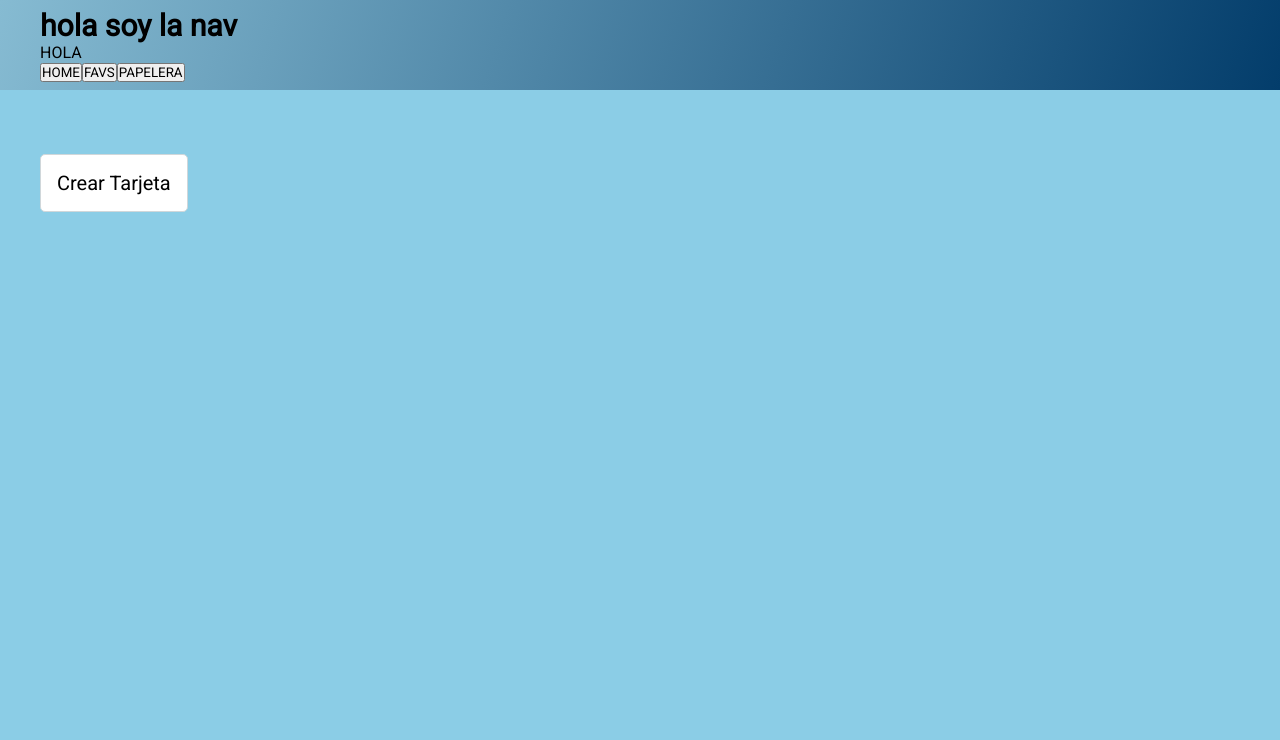
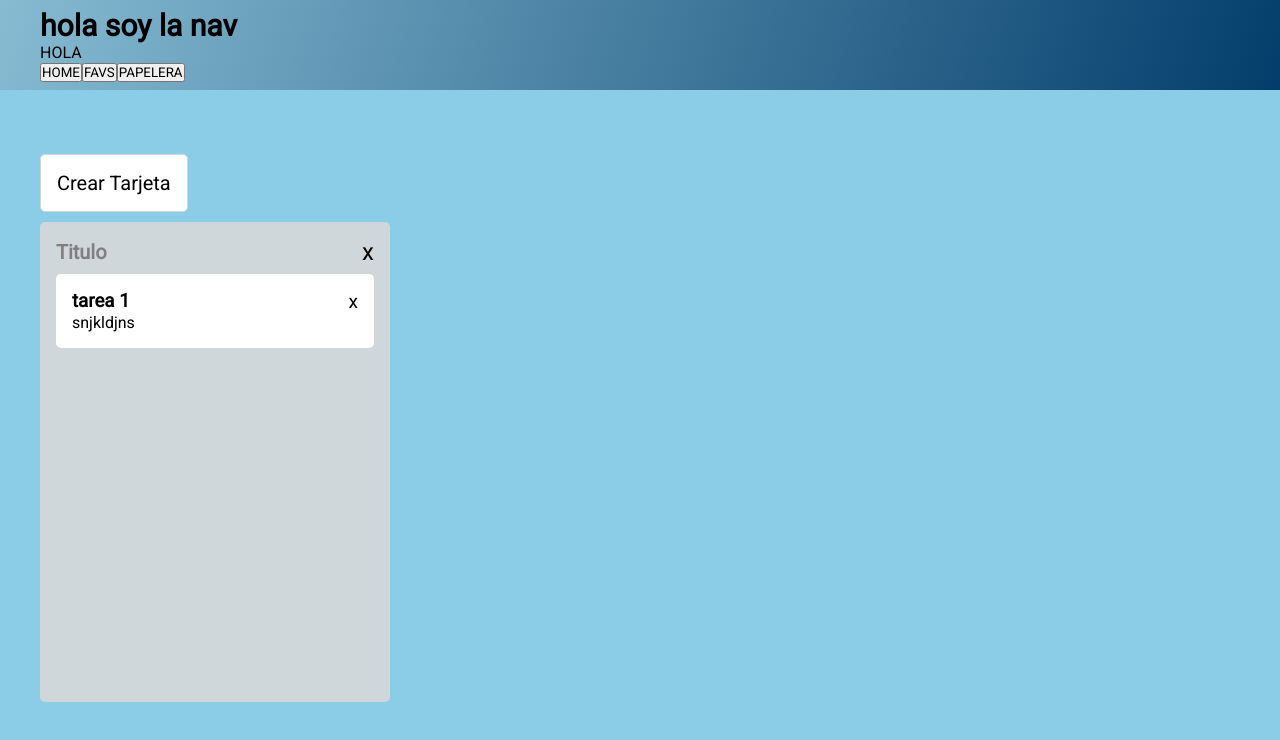
Before and after one commit to camillarrull/trelloOSO, a Vue app: page / in a window 1280 px wide. Both pictures are taken after a click on the button "Crear Tarjeta". Shown: the top 740 px of the page. Built offline with nearby package versions, Linux system fonts and the light colour scheme.

Commit message:
added store mutations

```diff
--- a/src/components/CardsContainer.vue
+++ b/src/components/CardsContainer.vue
@@ -5,9 +5,9 @@
         <!-- <button class="agregar-card" @click="agregarSeccion()">
           Crear Tarjeta
         </button>-->
-        <button class="agregar-card" @click="agregarSeccion()">Crear Tarjeta</button>
-        <div v-for="(seccion, i) in this.$store.state.secciones" :key="i">
-          <SeccionComponent />
+        <button class="agregar-card" @click="agregarSeccion">Crear Tarjeta</button>
+        <div v-for="(seccion, i) in sectionList" :key="i">
+          <SeccionComponent :id="sectionList[i].id" />
         </div>
       </div>
     </div>
@@ -78,7 +78,7 @@ export default {
       this.ventanita = false;
     },
     agregarSeccion() {
-      this.$store.dispatch('test1')
+      this.$store.dispatch('agregarSeccion')
     },
     editarTitulo() {},
     deleteCard(indiceSeccion, indiceItem) {
@@ -91,6 +91,11 @@ export default {
       this.ventanitaDelete = false;
     },
   },
+  computed: {
+    sectionList() {
+      return this.$store.state.generalData.secciones;
+    }
+  }
 };
 </script>
 
--- a/src/components/SeccionComponent.vue
+++ b/src/components/SeccionComponent.vue
@@ -6,9 +6,10 @@
             <div style="width: 100%">
               <div class="section-title">
                 <input
+                  placeholder="Titulo"
                   class="seccionTitulo"
                   type="text"
-                  v-model="this.$store.state.secciones[0].titulo"
+                  v-model="titleInput"
                 />
                 <div class="sectionButtons">
                   <button @click="abrirVentanaDelete(i)">x</button>
@@ -37,8 +38,15 @@ import TaskComponent from '../components/TaskComponent.vue'
 
 export default {
   components: { TaskComponent },
+    props: {
+      id: {
+        type: Number,
+        default: 9999,
+      },
+    },
     data() {
     return {
+      titleInput: '',
       ventanita: false,
       ventanitaDelete: false,
       indiceSeleccionado: 0,
@@ -58,7 +66,12 @@ export default {
       this.secciones.splice(indiceSeccion, 1);
       this.ventanitaDelete = false;
     },
+  },
+  watch: {
+    titleInput() {
+      this.$store.dispatch('changeTitle', { titulo: this.titleInput, id: this.id })
     }
+  }
 };
 </script>
 
@@ -98,4 +111,8 @@ export default {
   background: transparent;
   cursor: pointer;
 }
+
+::placeholder {
+  color: #808080;
+}
 </style>
--- a/src/store/index.js
+++ b/src/store/index.js
@@ -6,50 +6,35 @@ import Vuex from 'vuex';
 const generalData = {
     state: () => {
         return {
-            index: 0,
-            secciones: [{
-                    titulo: 'toDo',
-                    items: [{
-                            titulo: 'cook',
-                            descripcion: '2 eggs'
-                        },
-                        {
-                            titulo: 'eat',
-                            descripcion: 'hamburguer'
-                        }
-                    ]
-                },
-                {
-                    titulo: 'Doing',
-                    items: [{
-                            titulo: 'smt',
-                            descripcion: 'xx2 xxx'
-                        },
-                        {
-                            titulo: 'smt2',
-                            descripcion: 'hamburguer'
-                        }
-                    ]
-                }
-            ],
-
+            idRef: 0,
+            secciones: [],
         }
     },
     mutations: {
-        test1(state) {
+        agregarSeccion(state) {
             const newSection = {
                 titulo: "Nueva seccion",
                 items: [],
+                id: state.idRef,
             };
             state.secciones.push(newSection);
-            console.log('entree',state.secciones)
+            state.idRef += 1;
+        },
+        changeTitle(state, payload) {
+            for(let i = 0; i < state.secciones.length; i++) {
+                if(state.secciones[i].id === payload.id) {
+                    state.secciones[i].titulo = payload.titulo
+                    break;
+                }
+            }
         }
     },
     actions: {
-        test1({
-            commit
-        }) {
-            commit('test1');
+        agregarSeccion({ commit }){
+            commit('agregarSeccion');
+        },
+        changeTitle({ commit }, payload) {
+            commit('changeTitle', payload)
         }
     }
 }
@@ -61,3 +46,29 @@ export default new Vuex.Store({
         generalData
     }
 });
+
+/*
+const secciones = [
+    {
+        titulo: 'personales',
+        id: 1,
+        status: 'activa',
+        favorito: true,
+        cardIdRef: 0,
+        cards: [
+            {
+                titulo: 'sacar al perro',
+                descripcion: 'a la plaza de en frente',
+                id: 1,
+                status: 'activa',
+            },
+            {
+                titulo: 'limpiar la cocina',
+                descripcion: 'ponerle cif',
+                id: 2,
+                status: 'eliminada',
+            }
+        ]
+    }
+]
+*/
```
